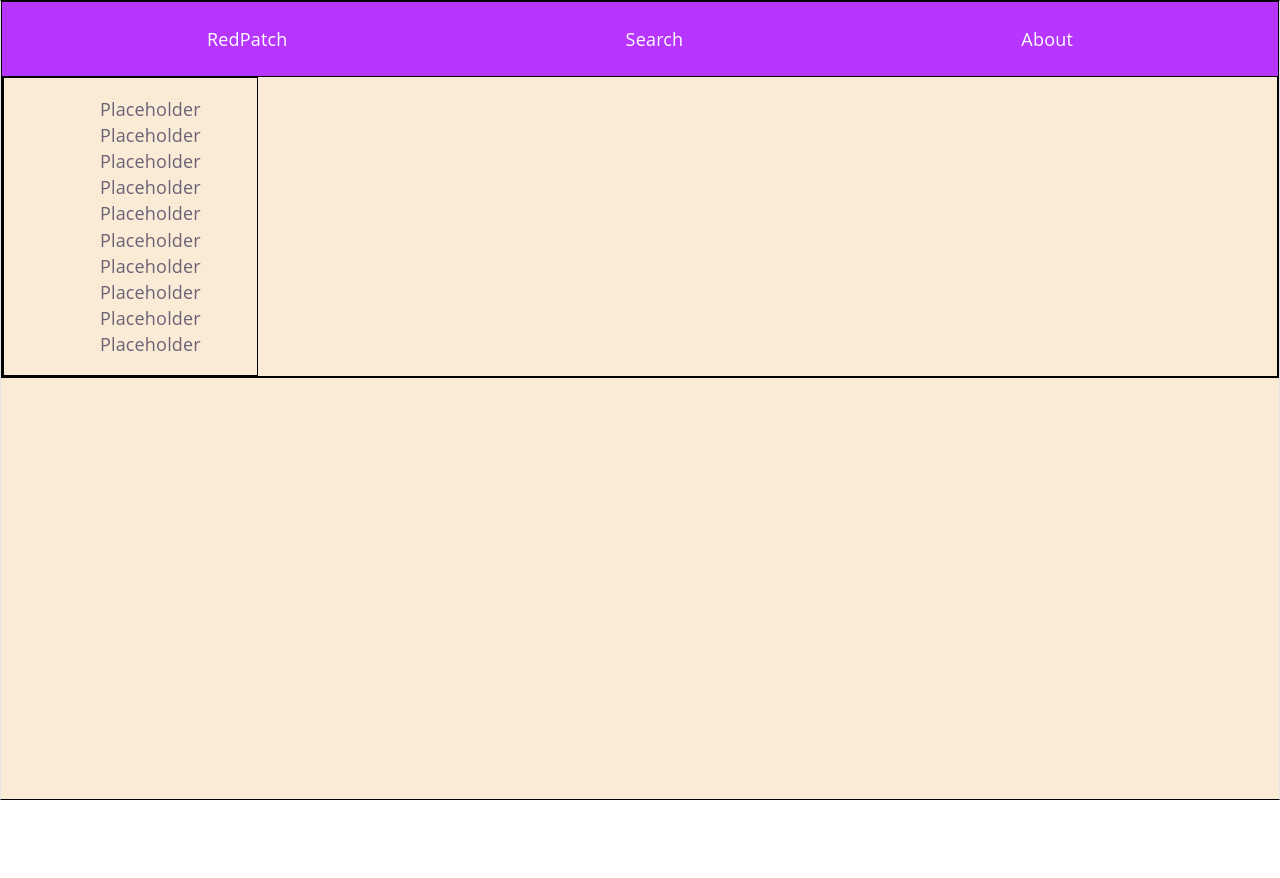
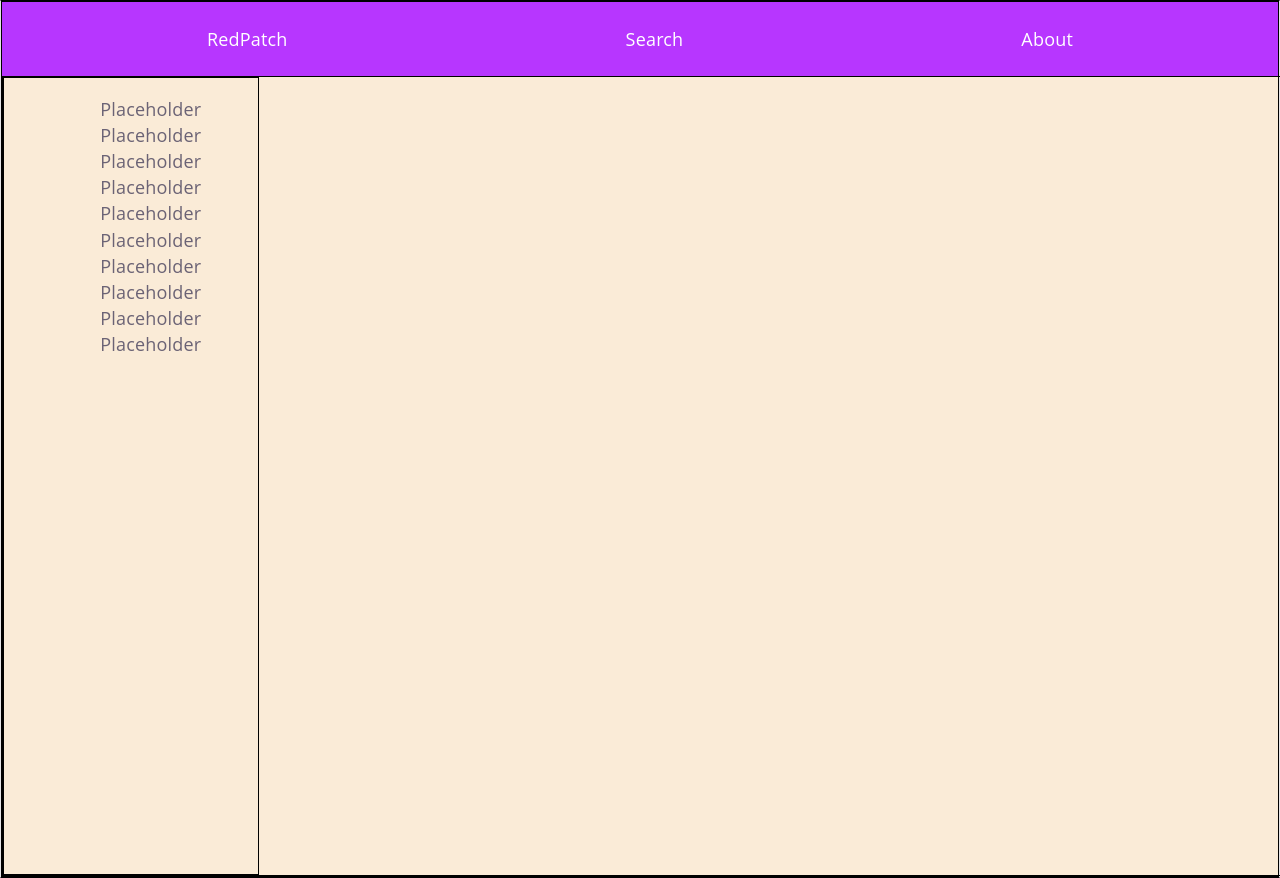
Before and after one commit to Tollpatsch283/RedPatch, a React (Vite) app: page / in a window 1280 px wide. Before the commit the page ends 800 px from the top, so only its background shows below. Built offline with nearby package versions, Linux system fonts and the light colour scheme.

Commit message:
add styling (height)

```diff
--- a/src/App.css
+++ b/src/App.css
@@ -63,7 +63,9 @@ h2 {
 }
 
 .reddit-content {
-  display: flex
+  display: flex;
+  height: 100vh;
+  width: 100vw;
 }
 
 .subreddit-list {
```
